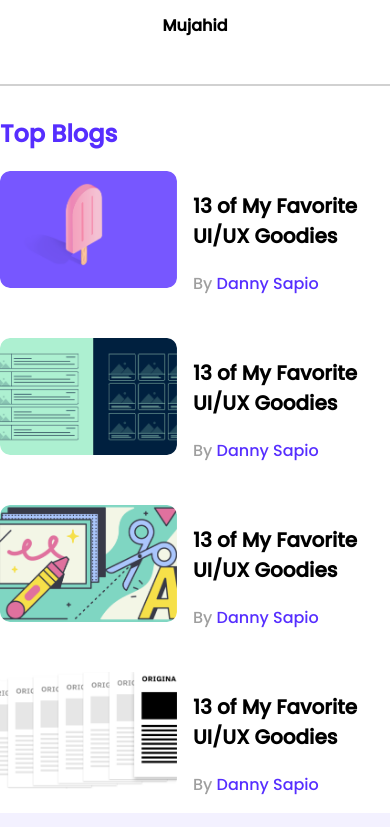
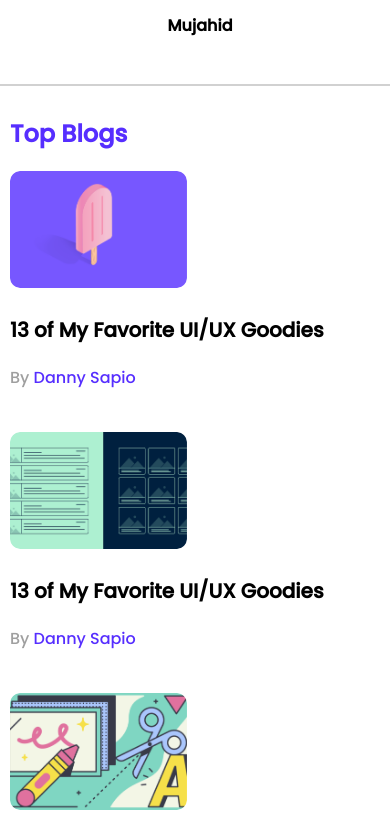
Before and after one commit to programmersajeeb/leader-board, a plain HTML site: page index.html in a window 390 px wide. Shown: the part 757-1584 px from the top of the page. Drawn offline with Linux system fonts and the light colour scheme.

Commit message:
Container Added

```diff
--- a/css/responsive.css
+++ b/css/responsive.css
@@ -3,8 +3,11 @@
   /* common styles or utilities */
   .container{
     width: 100%;
-    padding: 0;
+    padding: 0 10px;
     border-radius: 0;
+  }
+  .top-players,.top-blogs{
+    padding-left: 10px;
   }
   .players, .blogs{
     grid-template-columns: repeat(1, 1fr);
@@ -25,8 +28,13 @@
     margin-left: 0;
     font-size: 16px;
 }
-
-
+/* top blogs styles */
+.blog{
+  flex-direction: column;
+}
+.blog-info {
+  margin-left: 0;
+}
 
 
 
```
